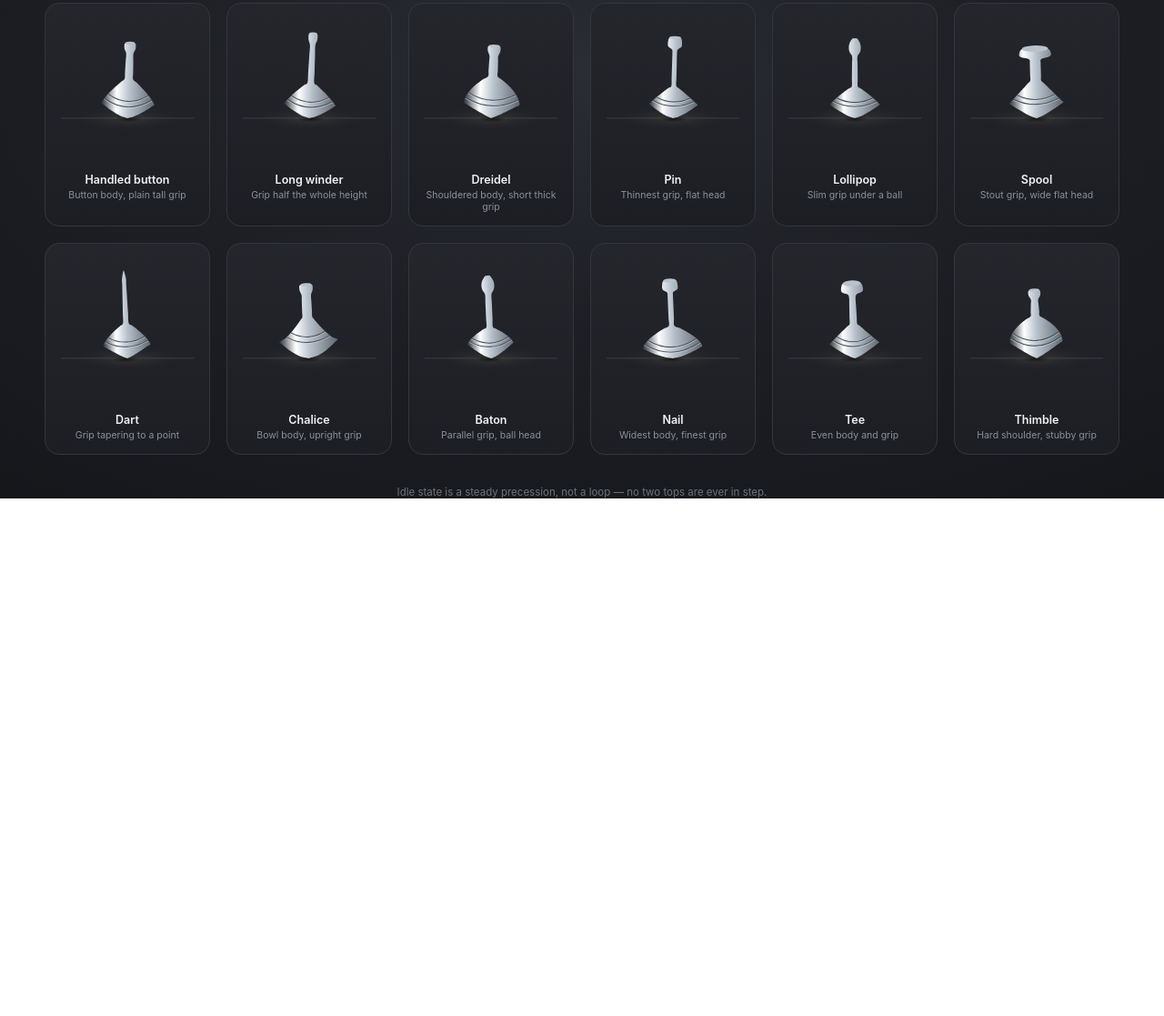
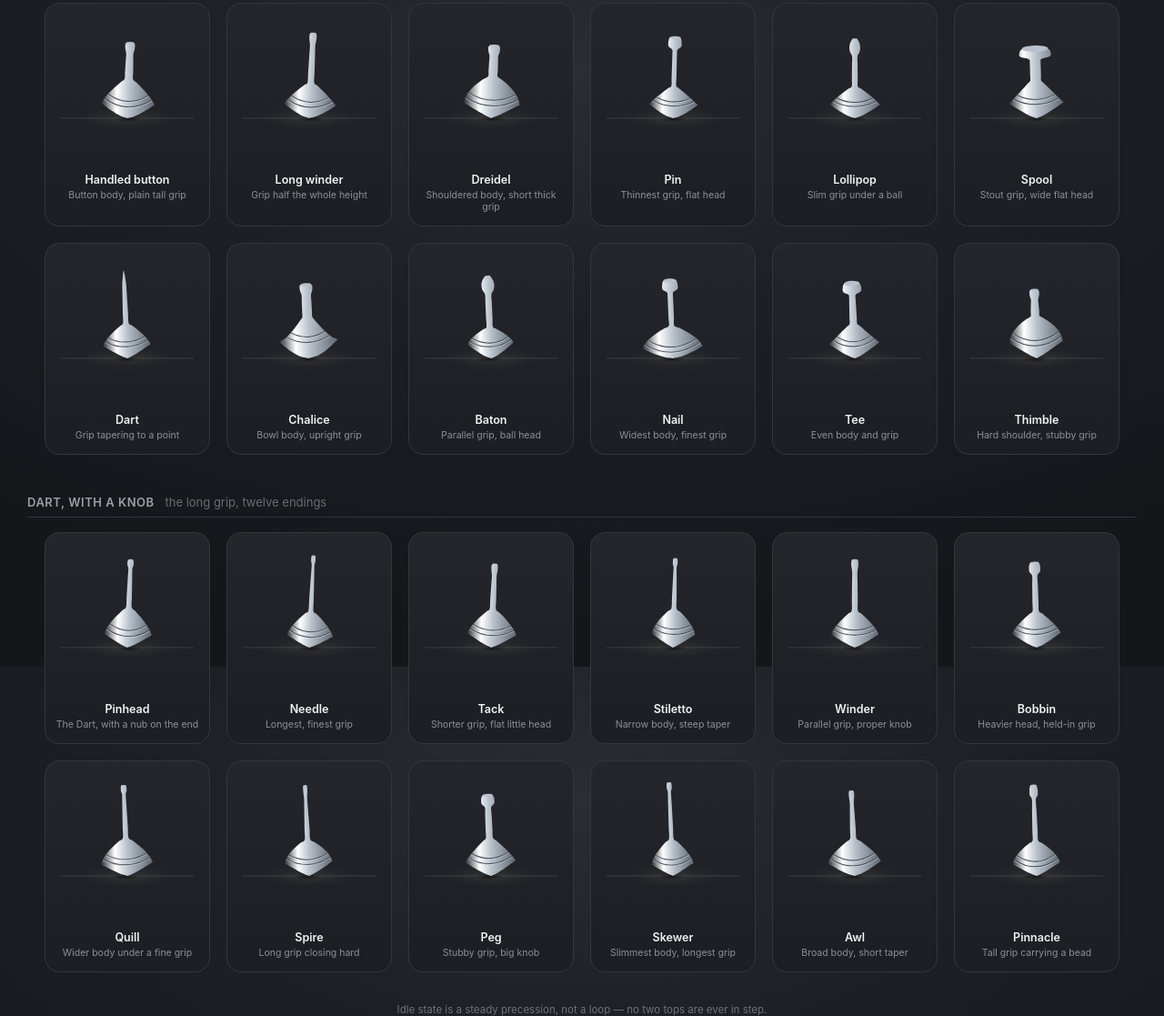
Before and after one commit to kingalban/survival-models-talk, a plain HTML site: page demos/spinning-top-demo.html in a window 1280 px wide. Shown: the part 867-1984 px from the top of the page at 91% size. Before the commit the page ends 1415 px from the top, so only its background shows below. Drawn offline with Linux system fonts and the light colour scheme; animation ran at ten frames a second.

Commit message:
Add a third gallery: the Dart with a knob, twelve endings
The Dart's long tapering grip, finished with a small turned head instead of
running out to a point. Two new heads for it — nub and knob — and the
variations move grip length, how hard the grip closes, and body width.

Heads are now sized from the radius they actually sit on (the top of the
grip where there is one, the neck otherwise) rather than always from the
neck. On a grip that tapers to 0.55 of its root the old rule put a head on
a step; now a head stays in proportion to whatever it caps.

```diff
--- a/demos/spinning-top-demo.html
+++ b/demos/spinning-top-demo.html
@@ -180,11 +180,14 @@ const CHROME = {
   lip:  '#eef3f8',
 };
 
-/* Heads, as a fraction of the neck radius over the height of the head
-   section. Varying the head matters as much as varying the body — it is
-   the part you look at first. */
+/* Heads, as a fraction of the radius they sit on — the top of the grip if
+   there is one, the neck otherwise — over the height of the head section.
+   Varying the head matters as much as varying the body; it is the part you
+   look at first. */
 const HEADS = {
+  nub:   { frac: 0.90, pts: [[0, 1], [0.35, 1.5], [0.8, 1.55], [1, 1.3]] },
   stub:  { frac: 0.86, pts: [[0, 1], [0.45, 1.3], [0.85, 1.35], [1, 1.15]] },
+  knob:  { frac: 0.85, pts: [[0, 1], [0.3, 2.0], [0.75, 2.05], [1, 1.6]] },
   ball:  { frac: 0.78, pts: [[0, 1], [0.25, 1.75], [0.5, 2], [0.75, 1.75], [1, 0.9]] },
   disc:  { frac: 0.80, pts: [[0, 1], [0.25, 1.15], [0.45, 2.8], [0.82, 2.8], [1, 2.4]] },
   point: { frac: 0.84, pts: [[0, 1], [0.4, 0.72], [0.75, 0.4], [1, 0.12]] },
@@ -228,8 +231,9 @@ function makeProfile({ H, R, B, low = 1, up = 1.6, neck = 0.24, head = 'stub', g
       pts.push([bodyTop + (neckY - bodyTop) * t, neckR * (1 + (grip.taper - 1) * t)]);
     }
   }
+  const topR = neckR * (grip ? grip.taper : 1);
   for (const [t, f] of h.pts.slice(1)) {
-    pts.push([neckY + (H - neckY) * t, neckR * f]);
+    pts.push([neckY + (H - neckY) * t, topR * f]);
   }
   const gap = bodyTop - bellyY;
   return { profile: pts, grooves: [bellyY + gap * 0.18, bellyY + gap * 0.36] };
@@ -304,11 +308,53 @@ const HANDLED = [
     grip: { len: 0.24, taper: 0.80 } },
 ];
 
+/* A stack of Darts: the long tapering grip, finished with a small turned
+   knob instead of running out to a point. What varies is how long and how
+   sharply the grip closes, and how much of a head sits on the end of it. */
+const DARTS = [
+  { name: 'Pinhead', desc: 'The Dart, with a nub on the end',
+    H: 126, R: 34, B: 0.15, low: 0.85, up: 1.4, neck: 0.12, head: 'nub',
+    grip: { len: 0.44, taper: 0.70 } },
+  { name: 'Needle', desc: 'Longest, finest grip',
+    H: 132, R: 33, B: 0.13, low: 0.85, up: 1.4, neck: 0.11, head: 'nub',
+    grip: { len: 0.50, taper: 0.55 } },
+  { name: 'Tack', desc: 'Shorter grip, flat little head',
+    H: 120, R: 35, B: 0.16, low: 0.85, up: 1.4, neck: 0.13, head: 'stub',
+    grip: { len: 0.40, taper: 0.75 } },
+  { name: 'Stiletto', desc: 'Narrow body, steep taper',
+    H: 128, R: 31, B: 0.15, low: 0.90, up: 1.6, neck: 0.12, head: 'nub',
+    grip: { len: 0.46, taper: 0.60 } },
+  { name: 'Winder', desc: 'Parallel grip, proper knob',
+    H: 126, R: 34, B: 0.15, low: 0.85, up: 1.4, neck: 0.13, head: 'stub',
+    grip: { len: 0.44, taper: 0.85 } },
+  { name: 'Bobbin', desc: 'Heavier head, held-in grip',
+    H: 122, R: 35, B: 0.17, low: 0.80, up: 1.3, neck: 0.13, head: 'knob',
+    grip: { len: 0.42, taper: 0.85 } },
+  { name: 'Quill', desc: 'Wider body under a fine grip',
+    H: 130, R: 37, B: 0.14, low: 0.80, up: 1.5, neck: 0.11, head: 'nub',
+    grip: { len: 0.48, taper: 0.65 } },
+  { name: 'Spire', desc: 'Long grip closing hard',
+    H: 130, R: 34, B: 0.15, low: 0.85, up: 1.7, neck: 0.12, head: 'stub',
+    grip: { len: 0.46, taper: 0.55 } },
+  { name: 'Peg', desc: 'Stubby grip, big knob',
+    H: 116, R: 36, B: 0.18, low: 0.80, up: 1.2, neck: 0.14, head: 'knob',
+    grip: { len: 0.38, taper: 0.90 } },
+  { name: 'Skewer', desc: 'Slimmest body, longest grip',
+    H: 134, R: 30, B: 0.13, low: 0.90, up: 1.5, neck: 0.11, head: 'nub',
+    grip: { len: 0.50, taper: 0.70 } },
+  { name: 'Awl', desc: 'Broad body, short taper',
+    H: 122, R: 38, B: 0.16, low: 0.75, up: 1.4, neck: 0.12, head: 'stub',
+    grip: { len: 0.42, taper: 0.62 } },
+  { name: 'Pinnacle', desc: 'Tall grip carrying a bead',
+    H: 130, R: 34, B: 0.14, low: 0.85, up: 1.6, neck: 0.12, head: 'knob',
+    grip: { len: 0.46, taper: 0.70 } },
+];
+
 /* One knob for how large the tops sit in the frame: the profiles above are
    authored at a comfortable drawing scale, then scaled once here so every
    derived measurement (grooves, rim ellipse, lift, slide) follows along. */
 const SCALE = 1.3;
-for (const d of [...DESIGNS, ...HANDLED]) {
+for (const d of [...DESIGNS, ...HANDLED, ...DARTS]) {
   const { profile, grooves } = makeProfile(d);
   d.profile = profile.map(([y, r]) => [y * SCALE, r * SCALE]);
   d.grooves = grooves.map((y) => y * SCALE);
@@ -588,6 +634,7 @@ function gallery(title, note, designs) {
 
 gallery('Shapes', 'one finish, twelve profiles', DESIGNS);
 gallery('Button, with a handle', 'the squat body, twelve grips', HANDLED);
+gallery('Dart, with a knob', 'the long grip, twelve endings', DARTS);
 
 document.getElementById('playAll').addEventListener('click', () => tops.forEach((t) => t.fall()));
 document.getElementById('resetAll').addEventListener('click', () => tops.forEach((t) => t.reset()));
```
